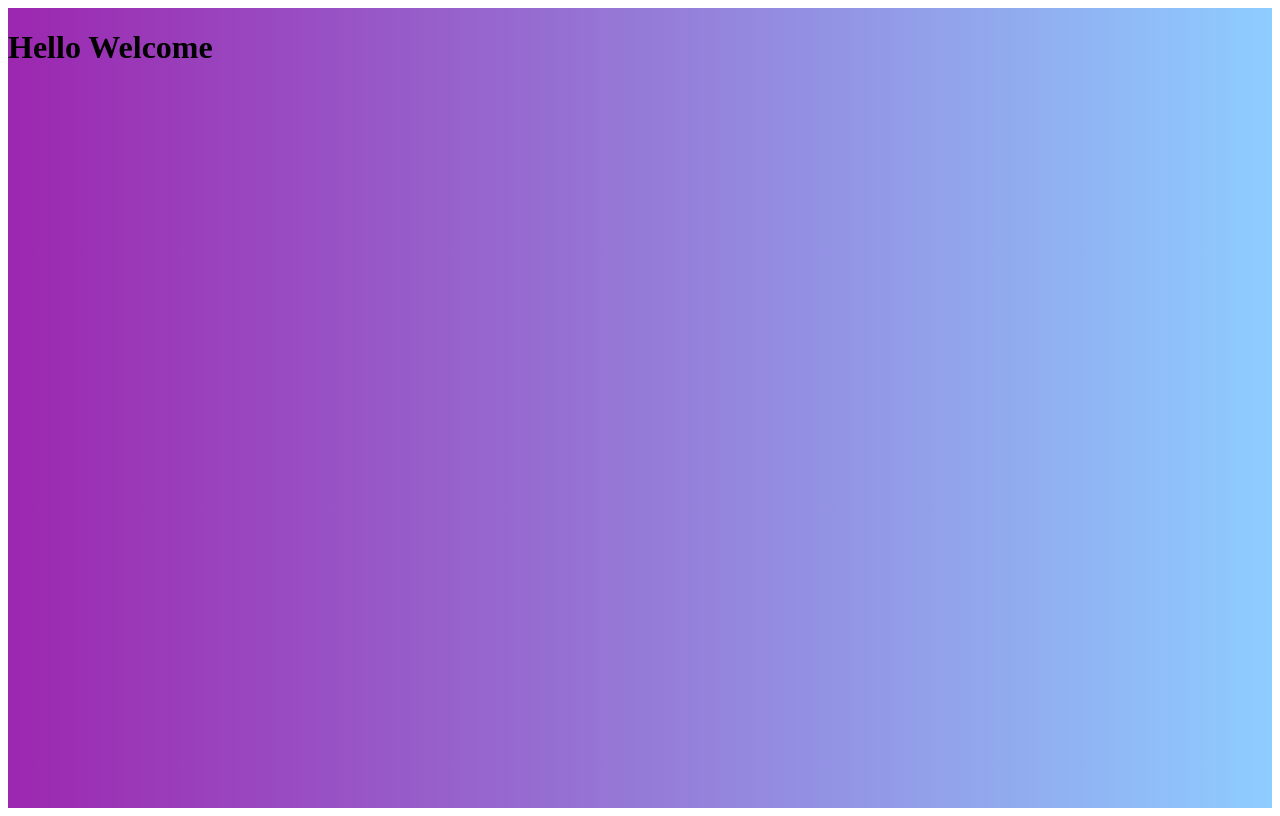
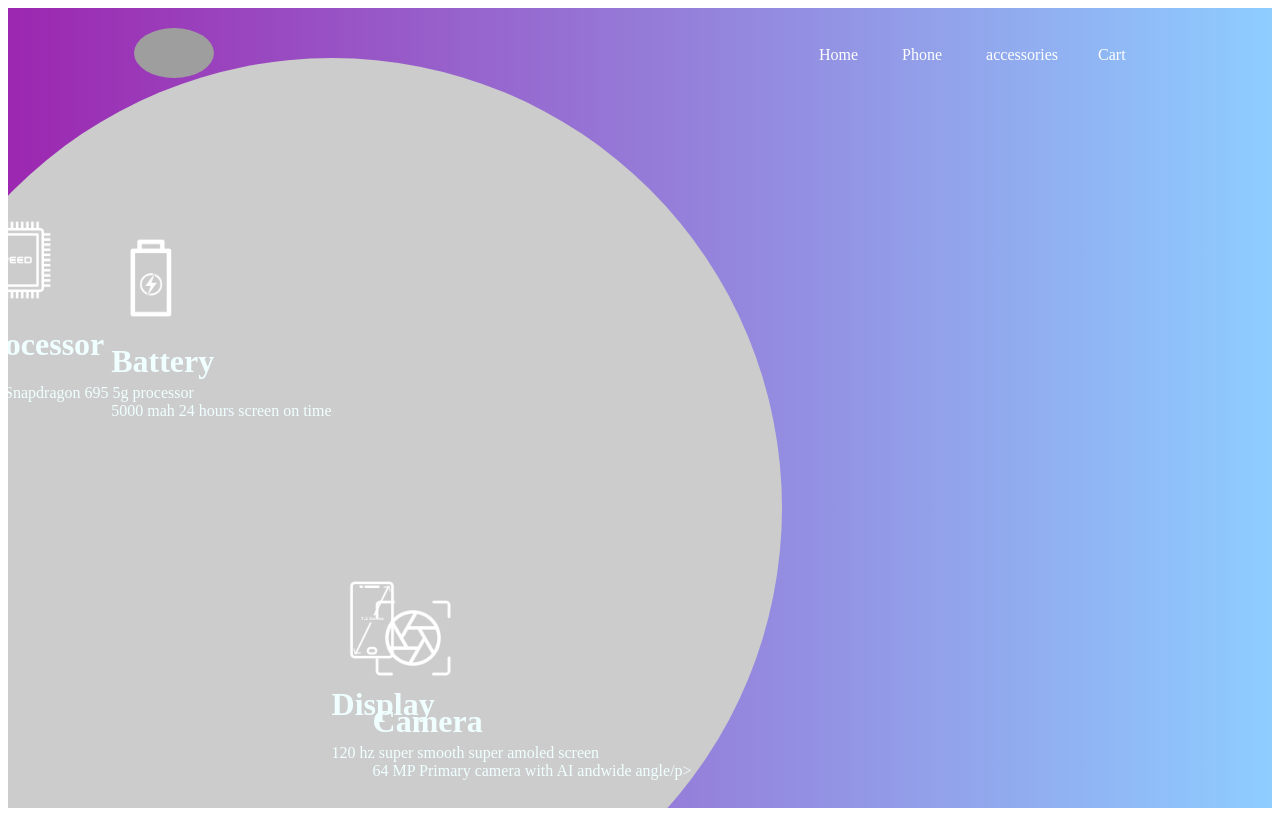
Before and after one commit to Sageyuva/incomplete_mobilerepo, a plain HTML site: page index.html in a window 1280 px wide. Drawn offline with Linux system fonts and the light colour scheme; grey boxes are pictures that could not be loaded.

Commit message:
incomplete

```diff
--- a/index.html
+++ b/index.html
@@ -12,9 +12,55 @@
 <body>
 
     <div class="main">
-        <div class="t">
-            <h1>Hello Welcome</h1>
+        <nav>
+            <div class="logo">
+                <img src="https://i.pinimg.com/474x/2b/fd/bf/2bfdbf4a8e6cc5c945b6568c1016a892.jpg" alt="" height="50px" width="50px">
+            </div>
+            <div class="nav-links">
+                <ul>
+                    <li><a href="">Home</a></li>
+                    <li><a href="">Phone</a></li>
+                    <li><a href="">accessories</a>
+                        <li><a href="">Cart</a>
+                        </li>
+                </ul>
+            </div>
+        </nav>
+        <div class="lef">
+            <div id="circle">
+                <div class="image1">
+                    <img src="./battery.png" alt="" width="80px" height="80px">
+                    <div>
+                        <h1>Battery</h1>
+                        <p>5000 mah 24 hours screen on time</p>
+                    </div>
+                </div>
+                <div class="image2">
+                    <img src="./camera.png" alt="" width="80px" height="80px">
+                    <div>
+                        <h1>Camera</h1>
+                        <p>64 MP Primary camera with AI andwide angle/p>
+                    </div>
+                </div>
+                <div class="image3">
+                    <img src="./display.png" alt="" width="80px" height="80px">
+                    <div>
+                        <h1>Display</h1>
+                        <p>120 hz super smooth super amoled screen</p>
+                    </div>
+                </div>
+                <div class="image4">
+                    <img src="./processor.png" alt="" width="80px" height="80px">
+                    <div>
+                        <h1>Processor</h1>
+                        <p> 6nm Snapdragon 695 5g processor </p>
+                    </div>
+                </div>
+            </div>
         </div>
+
+
+
     </div>
 
 </body>
--- a/style.css
+++ b/style.css
@@ -9,3 +9,90 @@ html {
     overflow: hidden;
     background: linear-gradient(to right, #9c27b0, #8ecdff);
 }
+
+nav {
+    width: 80%;
+    display: flex;
+    position: sticky;
+    z-index: 1;
+    margin: 20px auto;
+    align-items: center;
+}
+
+.logo {
+    flex: 20%;
+}
+
+.logo img {
+    width: 80px;
+    height: 50px;
+    border-radius: 50%;
+}
+
+.nav-links {
+    flex: 1;
+    text-align: right;
+}
+
+.nav-links ul li {
+    list-style: none;
+    display: inline-block;
+    margin: 0 20px;
+}
+
+.nav-links ul li a {
+    text-decoration: none;
+    color: #fff;
+}
+
+
+/*
+.nav-links ul li a:hover {
+    background-color: violet;
+    animation-delay: inherit;
+    border-radius: 20%;
+} */
+
+.lef {
+    position: absolute;
+    color: azure;
+    width: 1000px;
+    height: 700px;
+    top: 50%;
+    left: -10%;
+    transform: translateY(-50%);
+}
+
+#circle {
+    width: 900px;
+    height: 900px;
+    position: absolute;
+    top: 0%;
+    left: 0%;
+    border-radius: 50%;
+    background-color: #ccc;
+}
+
+.image1 {
+    position: absolute;
+    right: 50%;
+    top: 20%;
+}
+
+.image2 {
+    position: absolute;
+    right: 10%;
+    top: 60%;
+}
+
+.image4 {
+    position: absolute;
+    left: 10%;
+    bottom: 60%;
+}
+
+.image3 {
+    position: absolute;
+    left: 50%;
+    bottom: 20%;
+}
```
Also changed, not shown: arrow.png (added), battery.png (added), camera.png (added), display.png (added), logo.png (added), mobile.png (added), processor.png (added).
